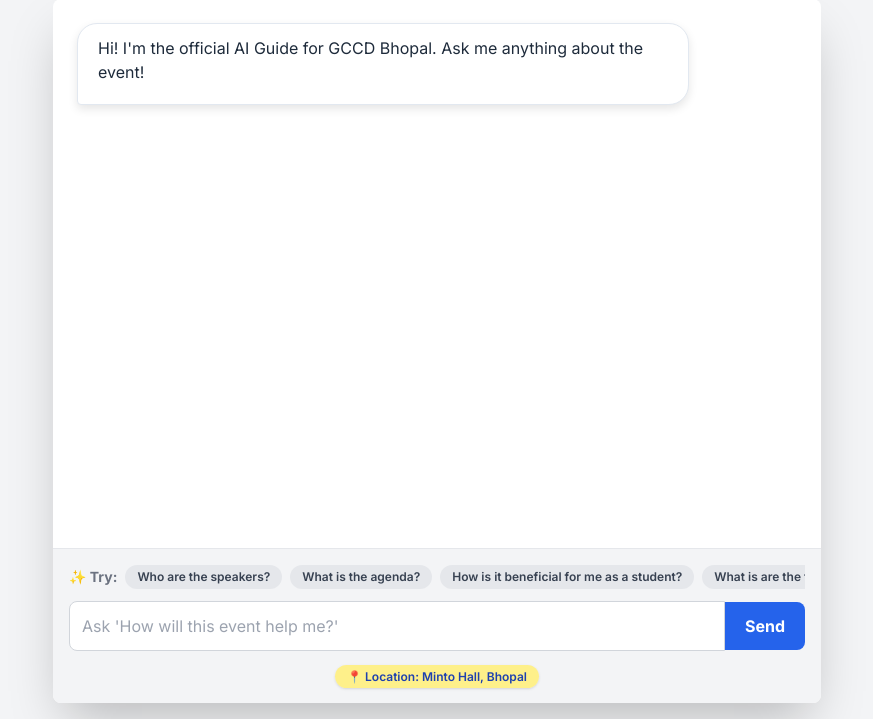
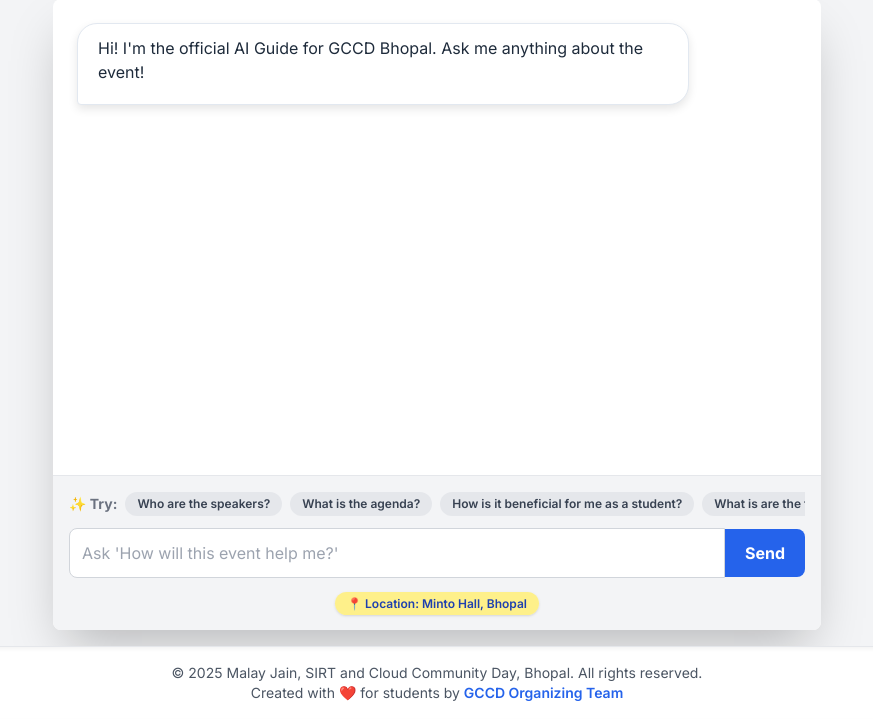
Before and after one commit to MalayJain412/CCD-AI, a Flask app: page / in a window 1280 px wide. Shown: the part 81-800 px from the top of the page, without its empty margins (203-1076 px from the left). Run offline with Flask 3, Linux system fonts and the light colour scheme; some libraries are stand-ins or nearby versions.

Commit message:
Update index.html

```diff
--- a/templates/index.html
+++ b/templates/index.html
@@ -95,6 +95,16 @@
         </div>
     </main>
 
+    <!-- Footer -->
+    <footer class="bg-white border-t border-gray-200 p-4 text-center text-sm text-gray-600 shadow-inner">
+        <p>&copy; 2025 Malay Jain, SIRT and Cloud Community Day, Bhopal. All rights reserved.</p>
+        <p>
+            Created with ❤️ for students by
+            <a href="https://ccd.bhopal.dev" target="_blank" class="text-blue-600 hover:underline font-semibold">
+                GCCD Organizing Team
+            </a>
+        </p>
+    </footer>
     <!-- Script Logic -->
     <script>
         const renderer = new marked.Renderer();
```
